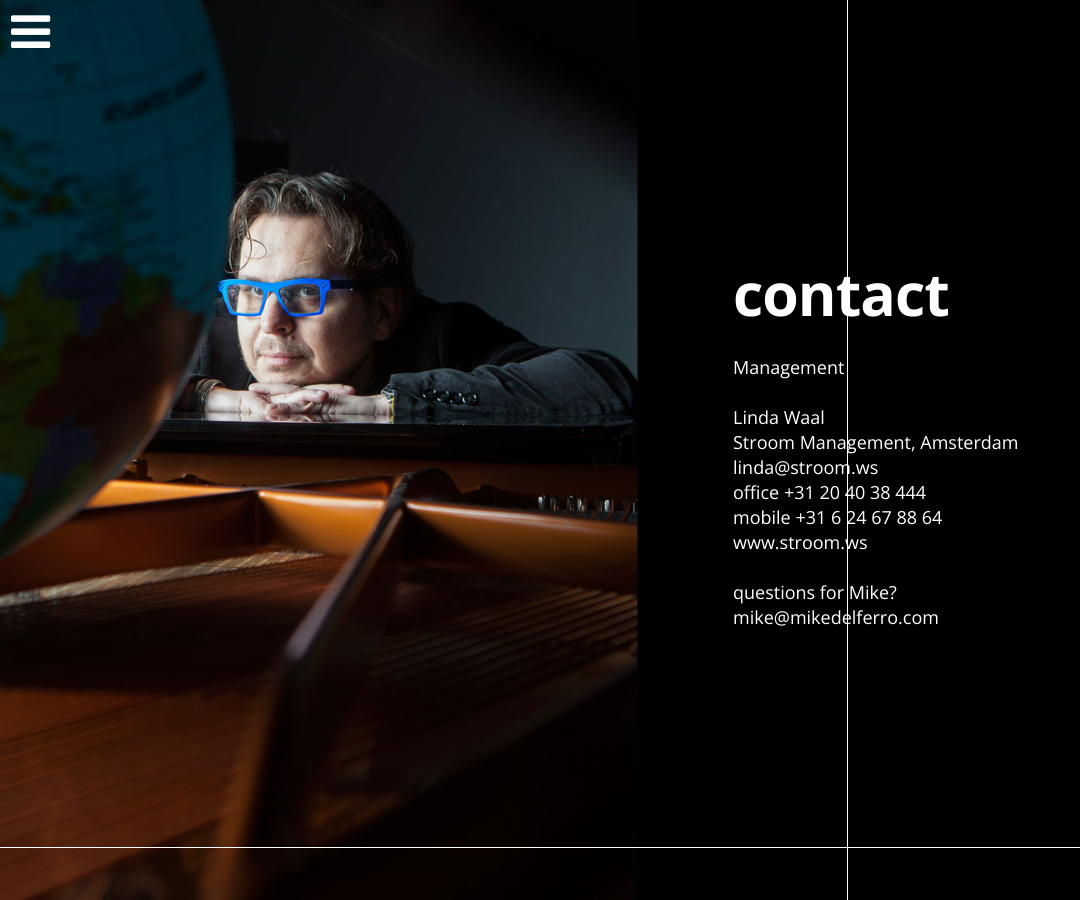
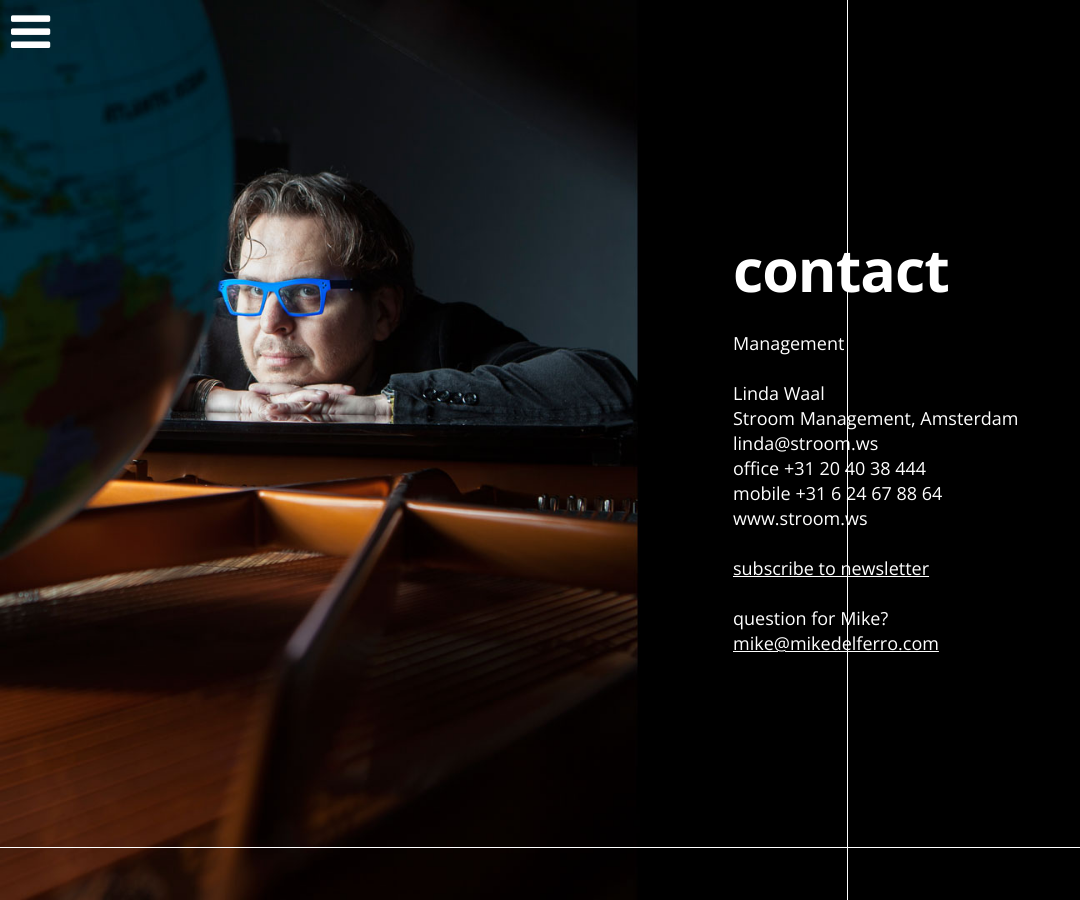
Before and after one commit to mikedelferro/website, a Jekyll site: the page contact.html, which Jekyll copies as it is, in a window 1280 px wide. Shown: the whole page, without its empty margins (0-1080 px from the left). Built offline with Jekyll 4.4.1, drawn with Linux system fonts in a browser that asks for light colours; nearby versions of some CDN libraries.

Commit message:
Updated 'contact.html' via CloudCannon

```diff
--- a/contact.html
+++ b/contact.html
@@ -606,7 +606,7 @@ $(document).ready(function() {
     color: rgb(255,255,255);
     font-size:18px;line-height:25px;letter-spacing:0px;text-align:left;;
     overflow: hidden;
-    font-weight: 300; font-family: &#039;Open Sans&#039;, sans-serif;" class="wysiwyg editable growpage"><!-- InstanceBeginEditable name="content700" --><p>Management<br /><br />Linda Waal<br />Stroom Management, Amsterdam<br />linda@stroom.ws<br />office +31 20 40 38 444<br />mobile +31 6 24 67 88 64<br />www.stroom.ws<br /><br />questions for Mike?<br />mike@mikedelferro.com <!-- InstanceEndEditable --></p></div>
+    font-weight: 300; font-family: &#039;Open Sans&#039;, sans-serif;" class="wysiwyg editable growpage"><!-- InstanceBeginEditable name="content700" --><p>Management<br /><br />Linda Waal<br />Stroom Management, Amsterdam<br />linda@stroom.ws<br />office +31 20 40 38 444<br />mobile +31 6 24 67 88 64<br />www.stroom.ws</p><p>&nbsp;</p><p><a href="javascript:void(location.href='mailto:'+String.fromCharCode(110,101,119,115,108,101,116,116,101,114,64,109,105,107,101,100,101,108,102,101,114,114,111,46,99,111,109)+'?subject=please%20subscribe%20to%20Mike%20del%20Ferro\'s%20newsletter&amp;body=You%20will%20receive%20the%20newsletter%20once%20every%202%2F3%20months%20and%20you%20can%20unsubscribe%20any%20time.%0A%0AMany%20thanks%20for%20your%20interest.')">subscribe to newsletter</a><br /><br />question for Mike?<br /><a href="javascript:void(location.href='mailto:'+String.fromCharCode(109,105,107,101,64,109,105,107,101,100,101,108,102,101,114,114,111,46,99,111,109))">mike@mikedelferro.com </a><!-- InstanceEndEditable --></p></div>
 
 
 
```
